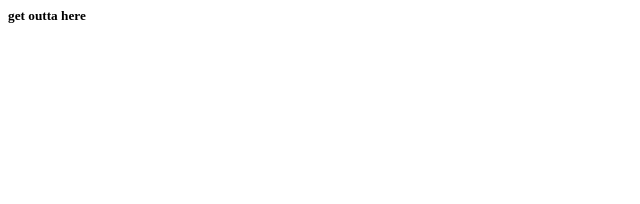
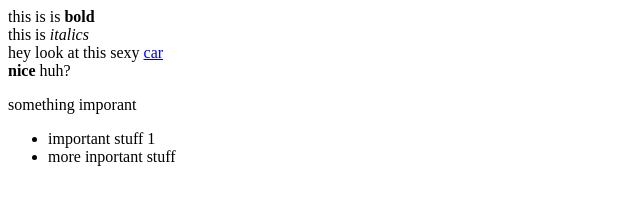
Before and after one commit to joseph-ismailyan/html.css.js.Testing, a plain HTML site: page htmlOne.html in a window 1280 px wide. Shown: the whole page, without its empty margins (0-640 px from the left). Drawn offline with Linux system fonts and the light colour scheme.

Commit message:
Added basic html

```diff
--- a/htmlOne.html
+++ b/htmlOne.html
@@ -1,14 +1,23 @@
 <html>
+<head>
 	<title>
-			<h1>
-				best webpage ever
-			</h1>
+			best webpage ever
 	</title>
+</head>
 
 <body>
-	<h5>
-		get outta here
-	</h5>
+		this is is <strong>bold</strong><br>
+		this is <em>italics</em><br>
+		hey look at this sexy <a href="http://images.thecarconnection.com/lrg/ferrari_100420855_l.jpg"> car </a><br>
+
+		<strong>nice</strong> </a> huh?
+		<p>
+			something imporant
+		</p>
+		<ul>
+			<li>important stuff 1</li>
+			<li>more inportant stuff</li>
+		</ul>
 </body>
 
 
```
